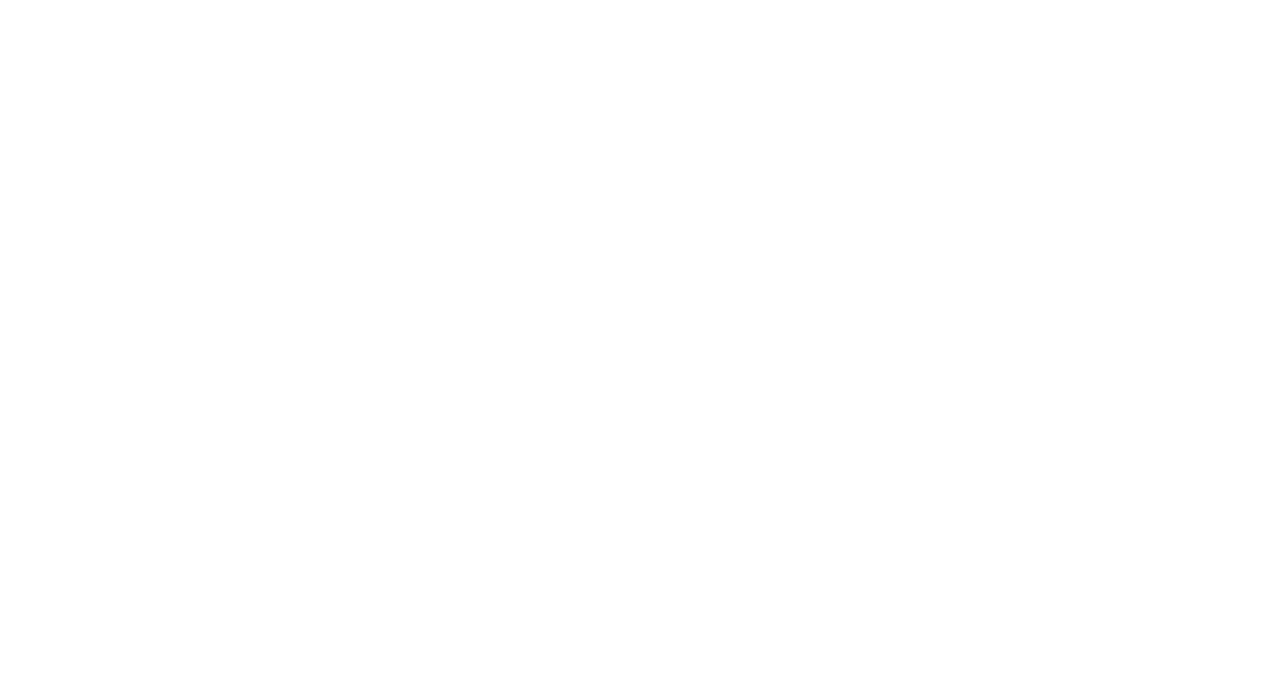
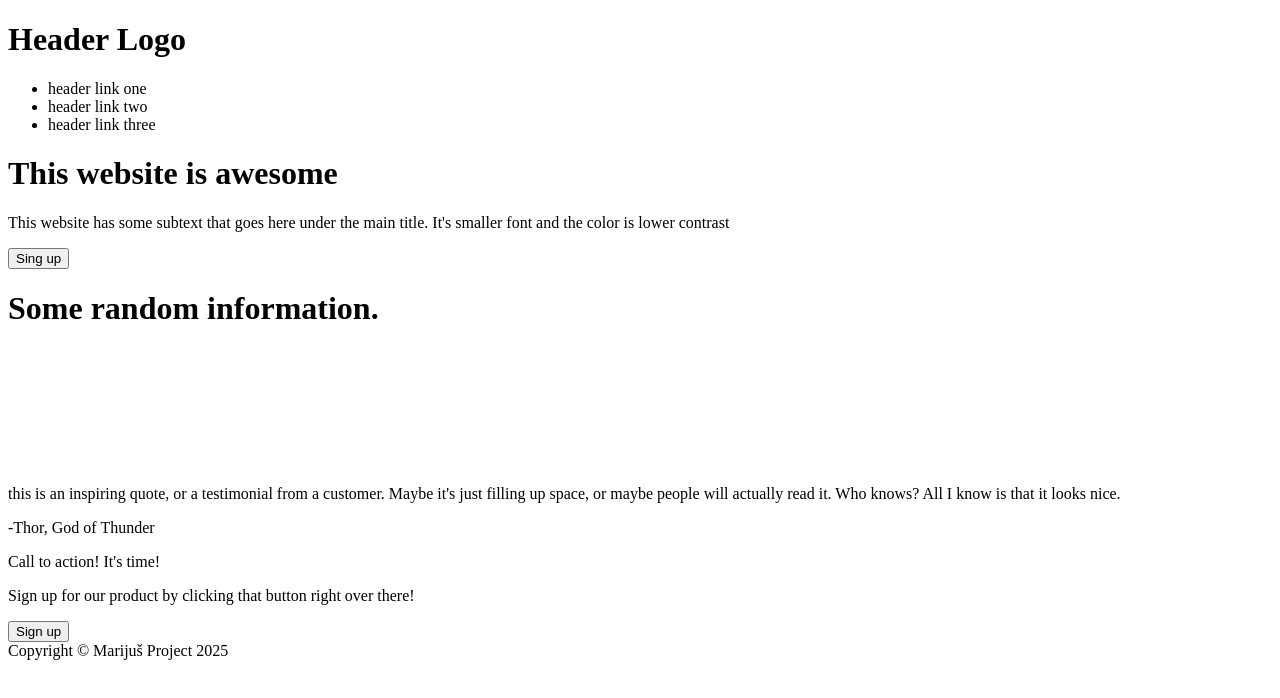
Before and after one commit to Decpwnz/odin-landing, a plain HTML site: page index.html in a window 1280 px wide. Drawn offline with Linux system fonts and the light colour scheme.

Commit message:
Fill HTML structure with content

```diff
--- a/index.html
+++ b/index.html
@@ -8,12 +8,66 @@
   </head>
   <body>
     <div class="container">
-      <div class="header"></div>
-      <div class="section one"></div>
-      <div class="section two"></div>
-      <div class="section three"></div>
-      <div class="section four"></div>
-      <div class="footer"></div>
+      <div class="header">
+        <h1>Header Logo</h1>
+        <ul>
+          <li>header link one</li>
+          <li>header link two</li>
+          <li>header link three</li>
+        </ul>
+      </div>
+      <div class="section one">
+        <div class="left-box">
+          <h1>This website is awesome</h1>
+          <p>
+            This website has some subtext that goes here under the main title.
+            It's smaller font and the color is lower contrast
+          </p>
+          <button>Sing up</button>
+        </div>
+        <div class="right-box"></div>
+      </div>
+      <div class="section two">
+        <h1>Some random information.</h1>
+        <div>
+          <img src="" alt="" />
+          <p></p>
+        </div>
+        <div>
+          <img src="" alt="" />
+          <p></p>
+        </div>
+        <div>
+          <img src="" alt="" />
+          <p></p>
+        </div>
+        <div>
+          <img src="" alt="" />
+          <p></p>
+        </div>
+      </div>
+      <div class="section three">
+        <p>
+          this is an inspiring quote, or a testimonial from a customer. Maybe
+          it's just filling up space, or maybe people will actually read it. Who
+          knows? All I know is that it looks nice.
+        </p>
+        <p>-Thor, God of Thunder</p>
+      </div>
+      <div class="section four">
+        <div>
+          <section>
+            <p>Call to action! It's time!</p>
+            <p>
+              Sign up for our product by clicking that button right over there!
+            </p>
+          </section>
+          <button>Sign up</button>
+        </div>
+      </div>
+      <div class="footer">
+        <div>Copyright © Marijuš Project 2025</div>
+      </div>
     </div>
   </body>
 </html>
```
